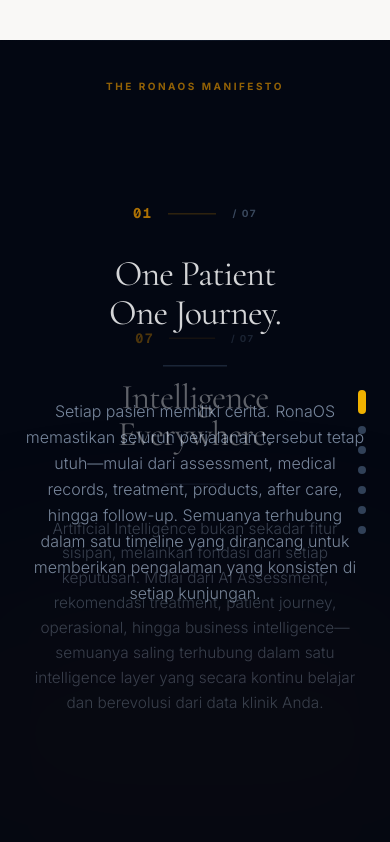
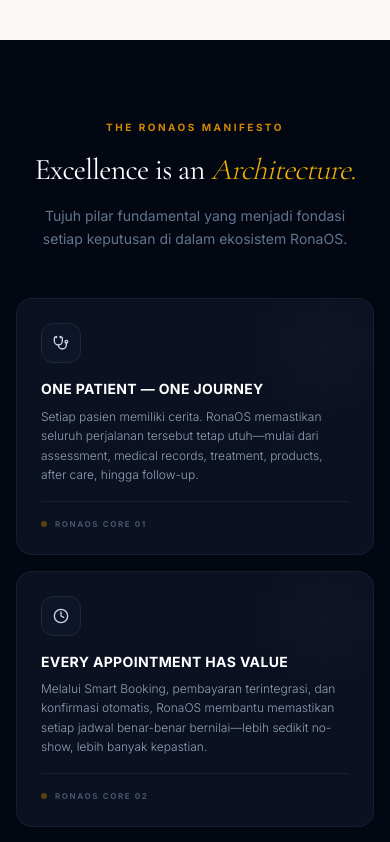
Before and after one commit to jasurddev/AuraWellness, a Next.js app: page / in a window 390 px wide. Shown: the part 1123-1965 px from the top of the page. Built offline with nearby package versions, Linux system fonts and the light colour scheme.

Commit message:
feat: rewrite Manifesto with emark-style horizontal scroll-jacking (desktop) + vertical grid (mobile)

```diff
--- a/src/components/home/ManifestoSection.tsx
+++ b/src/components/home/ManifestoSection.tsx
@@ -1,217 +1,225 @@
 "use client";
 
 import React, { useRef } from "react";
-import { motion, useScroll, useTransform, useMotionValueEvent } from "framer-motion";
-import { useState } from "react";
+import { motion, useScroll, useTransform } from "framer-motion";
+import {
+  Stethoscope,
+  Clock,
+  HeartHandshake,
+  BrainCircuit,
+  Sparkles,
+  ShieldCheck,
+  Shield,
+} from "lucide-react";
 
 const manifestoPoints = [
   {
     id: "01",
-    title: "One Patient\nOne Journey.",
-    body: "Setiap pasien memiliki cerita. RonaOS memastikan seluruh perjalanan tersebut tetap utuh—mulai dari assessment, medical records, treatment, products, after care, hingga follow-up. Semuanya terhubung dalam satu timeline yang dirancang untuk memberikan pengalaman yang konsisten di setiap kunjungan.",
+    title: "One Patient — One Journey",
+    body: "Setiap pasien memiliki cerita. RonaOS memastikan seluruh perjalanan tersebut tetap utuh—mulai dari assessment, medical records, treatment, products, after care, hingga follow-up.",
+    icon: Stethoscope,
   },
   {
     id: "02",
-    title: "Every Appointment\nHas Value.",
-    body: "Waktu dokter adalah aset, dan setiap slot treatment adalah peluang. Melalui Smart Booking, pembayaran terintegrasi, dan konfirmasi otomatis, RonaOS membantu memastikan setiap jadwal benar-benar bernilai—berujung pada lebih sedikit no-show, lebih banyak kepastian, dan peningkatan pertumbuhan bisnis.",
+    title: "Every Appointment Has Value",
+    body: "Melalui Smart Booking, pembayaran terintegrasi, dan konfirmasi otomatis, RonaOS membantu memastikan setiap jadwal benar-benar bernilai—lebih sedikit no-show, lebih banyak kepastian.",
+    icon: Clock,
   },
   {
     id: "03",
-    title: "Care Beyond\nThe Clinic.",
-    body: "Hubungan dengan pasien tidak berakhir setelah treatment selesai. AI Post-Care membantu klinik tetap hadir melalui edukasi, monitoring perkembangan, pengingat, hingga rekomendasi treatment berikutnya. Karena loyalitas sejati dibangun setelah pasien pulang.",
+    title: "Care Beyond The Clinic",
+    body: "AI Post-Care membantu klinik tetap hadir melalui edukasi, monitoring perkembangan, pengingat, hingga rekomendasi treatment berikutnya. Loyalitas sejati dibangun setelah pasien pulang.",
+    icon: HeartHandshake,
   },
   {
     id: "04",
-    title: "One Intelligence.\nEvery Department.",
-    body: "AI memahami lebih dari sekadar percakapan. Ia memahami SOP klinik, riwayat treatment, data pasien, inventory, performa dokter, transaksi, hingga revenue. Semakin lama digunakan, semakin dalam pemahamannya terhadap urat nadi bisnis Anda.",
+    title: "One Intelligence, Every Department",
+    body: "AI memahami SOP klinik, riwayat treatment, data pasien, inventory, performa dokter, transaksi, hingga revenue. Semakin lama digunakan, semakin dalam pemahamannya.",
+    icon: BrainCircuit,
   },
   {
     id: "05",
-    title: "Designed Around\nYour Brand.",
-    body: "Pasien mengenal brand Anda, bukan brand kami. Mulai dari aplikasi pasien, komunikasi, hingga pengalaman digital, seluruhnya dibangun menggunakan identitas klinik Anda secara eksklusif. Invisible technology, visible excellence.",
+    title: "Designed Around Your Brand",
+    body: "Pasien mengenal brand Anda, bukan brand kami. Seluruhnya dibangun menggunakan identitas klinik Anda secara eksklusif. Invisible technology, visible excellence.",
+    icon: Sparkles,
   },
   {
     id: "06",
-    title: "Enterprise\nby Design.",
-    body: "Keamanan, kecepatan, dan reliabilitas. Semuanya dirancang sejak awal—bukan sekadar sebagai fitur tambahan, melainkan sebagai fondasi utama. Karena klinik premium membutuhkan infrastruktur yang mutlak dapat dipercaya.",
+    title: "Enterprise by Design",
+    body: "Keamanan, kecepatan, dan reliabilitas dirancang sejak awal—bukan fitur tambahan, melainkan fondasi utama. Klinik premium butuh infrastruktur yang mutlak dapat dipercaya.",
+    icon: ShieldCheck,
   },
   {
     id: "07",
-    title: "Intelligence\nEverywhere.",
-    body: "Artificial Intelligence bukan sekadar fitur sisipan, melainkan fondasi dari setiap keputusan. Mulai dari AI Assessment, rekomendasi treatment, patient journey, operasional, hingga business intelligence—semuanya saling terhubung dalam satu intelligence layer yang secara kontinu belajar dan berevolusi dari data klinik Anda.",
+    title: "Intelligence Everywhere",
+    body: "AI bukan fitur sisipan, melainkan fondasi dari setiap keputusan. Dari AI Assessment hingga business intelligence—semuanya saling terhubung dalam satu intelligence layer.",
+    icon: Shield,
   },
 ];
 
-function SlideCard({
-  point,
-  index,
-  total,
-  progress,
-}: {
-  point: (typeof manifestoPoints)[0];
-  index: number;
-  total: number;
-  progress: ReturnType<typeof useScroll>["scrollYProgress"];
-}) {
-  // Each card occupies a segment of the scroll
-  const segmentSize = 1 / total;
-  const start = index * segmentSize;
-  const fadeInEnd = start + segmentSize * 0.2;
-  const fadeOutStart = start + segmentSize * 0.7;
-  const end = start + segmentSize;
+/* ─── Desktop: Horizontal Scroll-Jacking ─── */
+function DesktopManifesto() {
+  const sectionRef = useRef<HTMLDivElement>(null);
 
-  // Overlap: first card starts visible, last card stays visible
-  const isFirst = index === 0;
-  const isLast = index === total - 1;
+  const { scrollYProgress } = useScroll({
+    target: sectionRef,
+    offset: ["start start", "end end"],
+  });
 
-  const opacity = useTransform(
-    progress,
-    isFirst
-      ? isLast ? [0, 1] : [0, fadeOutStart, end]
-      : isLast
-        ? [Math.max(0, start - segmentSize * 0.1), fadeInEnd, 1]
-        : [Math.max(0, start - segmentSize * 0.1), fadeInEnd, fadeOutStart, end],
-    isFirst
-      ? isLast ? [1, 1] : [1, 1, 0]
-      : isLast
-        ? [0, 1, 1]
-        : [0, 1, 1, 0]
-  );
-
-  // Y translation
-  const y = useTransform(
-    progress,
-    isFirst
-      ? [0, fadeOutStart, end]
-      : isLast
-        ? [Math.max(0, start - segmentSize * 0.1), fadeInEnd, 1]
-        : [Math.max(0, start - segmentSize * 0.1), fadeInEnd, fadeOutStart, end],
-    isFirst
-      ? [0, 0, -60]
-      : isLast
-        ? [60, 0, 0]
-        : [60, 0, 0, -60]
-  );
-
-  // Scale: slight zoom in
-  const scale = useTransform(
-    progress,
-    isFirst ? [0, 0.01] : [Math.max(0, start - segmentSize * 0.1), fadeInEnd],
-    isFirst ? [1, 1] : [0.96, 1]
-  );
+  // 7 cards × 340px + gaps + left panel ≈ need to shift ~2800px total
+  // We translate the card track from 0 to roughly -(totalWidth - viewport)
+  // Using percentage of the flex container works best
+  const x = useTransform(scrollYProgress, [0, 1], ["0%", "-72%"]);
 
   return (
+    <section
+      ref={sectionRef}
+      className="hidden md:block bg-[#030712] relative"
+      style={{ height: "300vh" }}
+    >
+      {/* Sticky viewport */}
+      <div className="sticky top-0 h-screen flex items-center overflow-hidden">
+        {/* Card track: title + cards in one horizontal flex container */}
         <motion.div
-      className="absolute inset-0 flex items-center justify-center"
-      style={{ opacity, y, scale }}
+          style={{ x }}
+          className="flex items-center will-change-transform"
         >
-      <div className="w-full max-w-6xl mx-auto px-6 md:px-12 lg:px-20">
-        <div className="grid grid-cols-1 lg:grid-cols-12 gap-8 md:gap-16 items-center">
-          {/* Left: Big Number + Title */}
-          <div className="lg:col-span-7 text-center lg:text-left">
-            {/* Floating number */}
-            <div className="flex items-center justify-center lg:justify-start gap-4 mb-8">
-              <span className="text-sm font-mono font-bold text-yellow-600 tracking-widest">
-                {point.id}
+          {/* Left Panel: Title */}
+          <div className="w-[45vw] shrink-0 px-12 lg:px-20 flex flex-col justify-center items-center text-center">
+            <div className="max-w-lg flex flex-col items-center">
+              <span className="text-[10px] font-bold tracking-[0.25em] text-yellow-600 uppercase mb-6 block">
+                THE RonaOS MANIFESTO
               </span>
-              <div className="w-12 h-[1px] bg-yellow-600/40"></div>
-              <span className="text-[10px] font-bold text-slate-600 tracking-[0.15em] uppercase">
-                / {String(total).padStart(2, "0")}
-              </span>
+              <h2 className="text-5xl lg:text-7xl font-serif text-white leading-[1.05] tracking-tight uppercase">
+                Excellence is an{" "}
+                <i className="text-yellow-500 font-light normal-case">
+                  Architecture.
+                </i>
+              </h2>
+            </div>
+            <p className="text-lg text-slate-400 max-w-sm leading-relaxed mt-6 mx-auto">
+              Tujuh pilar fundamental yang menjadi fondasi setiap keputusan di
+              dalam ekosistem RonaOS.
+            </p>
+          </div>
+
+          {/* Cards */}
+          <div className="flex gap-5 pr-[20vw] items-center">
+            {manifestoPoints.map((point) => {
+              const Icon = point.icon;
+              return (
+                <div
+                  key={point.id}
+                  className="w-[340px] shrink-0 bg-[#0B1120] border border-slate-800/60 p-8 rounded-3xl hover:border-slate-600 transition-all duration-300 group flex flex-col min-h-[420px] relative overflow-hidden cursor-default"
+                >
+                  {/* Ambient corner glow */}
+                  <div className="absolute top-0 right-0 w-32 h-32 bg-white/[0.02] blur-[40px] group-hover:bg-white/[0.06] transition-colors" />
+
+                  {/* Icon */}
+                  <div className="w-12 h-12 bg-slate-900/80 rounded-2xl border border-slate-800 flex items-center justify-center text-white mb-8 group-hover:border-slate-700 group-hover:rotate-6 transition-all duration-300">
+                    <Icon className="w-5 h-5 text-slate-300 group-hover:text-yellow-500 transition-colors" />
                   </div>
 
                   {/* Title */}
-            <h3 className="text-4xl sm:text-5xl md:text-6xl lg:text-7xl font-serif text-white leading-[1.08] tracking-tight whitespace-pre-line">
+                  <h3 className="text-base font-bold text-white uppercase tracking-wide mb-4 leading-snug pr-4">
                     {point.title}
                   </h3>
+
+                  {/* Body */}
+                  <p className="text-slate-400 text-sm leading-relaxed font-light flex-grow">
+                    {point.body}
+                  </p>
+
+                  {/* Footer */}
+                  <div className="pt-6 border-t border-slate-800/60 mt-6">
+                    <div className="flex items-center gap-2">
+                      <span className="w-1.5 h-1.5 bg-yellow-600 rounded-full opacity-40 group-hover:opacity-100 transition-opacity" />
+                      <span className="text-[9px] font-bold text-slate-600 tracking-[0.2em] uppercase">
+                        RONAOS CORE {point.id}
+                      </span>
+                    </div>
+                  </div>
+                </div>
+              );
+            })}
+          </div>
+        </motion.div>
+
+        {/* Ambient glow */}
+        <div className="absolute top-1/2 left-1/4 w-96 h-96 bg-yellow-900/5 blur-[120px] rounded-full mix-blend-screen pointer-events-none -translate-y-1/2" />
+      </div>
+    </section>
+  );
+}
+
+/* ─── Mobile: Simple Vertical Grid ─── */
+function MobileManifesto() {
+  return (
+    <section className="block md:hidden bg-[#030712] py-20 px-4">
+      {/* Header */}
+      <div className="flex flex-col items-center text-center mb-12">
+        <span className="text-[10px] font-bold tracking-[0.25em] text-yellow-600 uppercase mb-4 block">
+          THE RonaOS MANIFESTO
+        </span>
+        <h2 className="text-3xl font-serif text-white tracking-tight leading-tight">
+          Excellence is an{" "}
+          <i className="text-yellow-500 font-light">Architecture.</i>
+        </h2>
+        <p className="text-sm text-slate-500 max-w-xs leading-relaxed mt-4 mx-auto">
+          Tujuh pilar fundamental yang menjadi fondasi setiap keputusan di dalam
+          ekosistem RonaOS.
+        </p>
       </div>
 
-          {/* Right: Description */}
-          <div className="lg:col-span-5 text-center lg:text-left">
-            <div className="w-16 h-[1px] bg-slate-700 mb-8 mx-auto lg:mx-0"></div>
-            <p className="text-base md:text-lg text-slate-400 leading-relaxed font-light max-w-md mx-auto lg:mx-0">
+      {/* Cards grid */}
+      <div className="grid grid-cols-1 gap-4 max-w-md mx-auto">
+        {manifestoPoints.map((point) => {
+          const Icon = point.icon;
+          return (
+            <motion.div
+              key={point.id}
+              initial={{ opacity: 0, y: 30 }}
+              whileInView={{ opacity: 1, y: 0 }}
+              viewport={{ once: true, margin: "-50px" }}
+              transition={{ duration: 0.5 }}
+              className="bg-[#0B1120] border border-slate-800/60 p-6 rounded-2xl flex flex-col min-h-[200px] relative overflow-hidden"
+            >
+              <div className="absolute top-0 right-0 w-24 h-24 bg-white/[0.02] blur-[30px]" />
+
+              <div className="w-10 h-10 bg-slate-900/80 rounded-xl border border-slate-800 flex items-center justify-center text-white mb-4">
+                <Icon className="w-4 h-4 text-slate-300" />
+              </div>
+
+              <h3 className="text-sm font-bold text-white uppercase tracking-wide mb-2 leading-snug">
+                {point.title}
+              </h3>
+
+              <p className="text-slate-400 text-xs leading-relaxed font-light flex-grow">
                 {point.body}
               </p>
-          </div>
+
+              <div className="pt-4 border-t border-slate-800/60 mt-4">
+                <div className="flex items-center gap-2">
+                  <span className="w-1.5 h-1.5 bg-yellow-600/40 rounded-full" />
+                  <span className="text-[8px] font-bold text-slate-600 tracking-[0.2em] uppercase">
+                    RONAOS CORE {point.id}
+                  </span>
                 </div>
               </div>
             </motion.div>
           );
-}
-
-function ProgressDots({
-  total,
-  progress,
-}: {
-  total: number;
-  progress: ReturnType<typeof useScroll>["scrollYProgress"];
-}) {
-  const [activeIndex, setActiveIndex] = useState(0);
-
-  useMotionValueEvent(progress, "change", (latest) => {
-    const segmentSize = 1 / total;
-    const idx = Math.min(Math.floor(latest / segmentSize), total - 1);
-    setActiveIndex(idx);
-  });
-
-  return (
-    <div className="absolute right-6 md:right-12 top-1/2 -translate-y-1/2 flex flex-col gap-3 z-30">
-      {Array.from({ length: total }).map((_, i) => (
-        <div
-          key={i}
-          className={`rounded-full transition-all duration-500 ${
-            i === activeIndex
-              ? "w-2 h-6 bg-yellow-500"
-              : "w-2 h-2 bg-slate-700 hover:bg-slate-600"
-          }`}
-        />
-      ))}
-    </div>
-  );
-}
-
-export default function ManifestoSection() {
-  const containerRef = useRef<HTMLDivElement>(null);
-
-  const { scrollYProgress } = useScroll({
-    target: containerRef,
-    offset: ["start start", "end end"],
-  });
-
-  return (
-    <section
-      ref={containerRef}
-      id="manifesto"
-      className="bg-[#030712] relative"
-      style={{ height: `${(manifestoPoints.length + 1) * 60}vh` }}
-    >
-      {/* Sticky viewport */}
-      <div className="sticky top-0 h-screen overflow-hidden">
-        {/* Section Label - always visible */}
-        <div className="absolute top-8 left-1/2 -translate-x-1/2 z-30 text-center">
-          <span className="text-[10px] font-bold tracking-[0.25em] text-yellow-600/70 uppercase">
-            THE RonaOS MANIFESTO
-          </span>
-        </div>
-
-        {/* Cards */}
-        {manifestoPoints.map((point, index) => (
-          <SlideCard
-            key={point.id}
-            point={point}
-            index={index}
-            total={manifestoPoints.length}
-            progress={scrollYProgress}
-          />
-        ))}
-
-        {/* Progress Dots */}
-        <ProgressDots total={manifestoPoints.length} progress={scrollYProgress} />
-
-        {/* Ambient glow */}
-        <div className="absolute bottom-0 left-1/2 -translate-x-1/2 w-[600px] h-[300px] bg-yellow-900/5 rounded-full blur-[100px] pointer-events-none"></div>
-        <div className="absolute top-0 inset-x-0 h-[1px] bg-gradient-to-r from-transparent via-slate-800/50 to-transparent"></div>
+        })}
       </div>
     </section>
   );
 }
+
+/* ─── Main Export ─── */
+export default function ManifestoSection() {
+  return (
+    <>
+      <DesktopManifesto />
+      <MobileManifesto />
+    </>
+  );
+}
```
Lines whose indentation alone changed are shown as unchanged.
